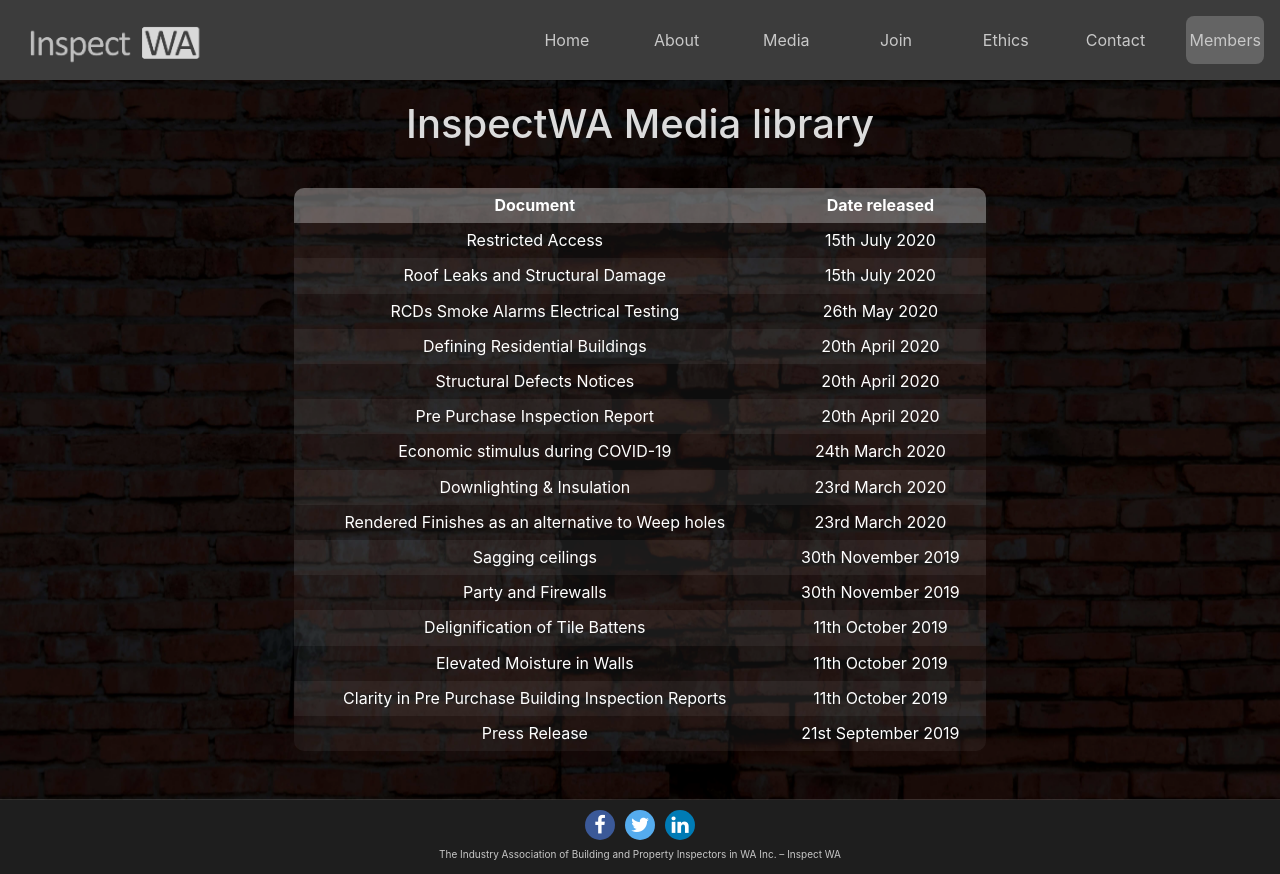
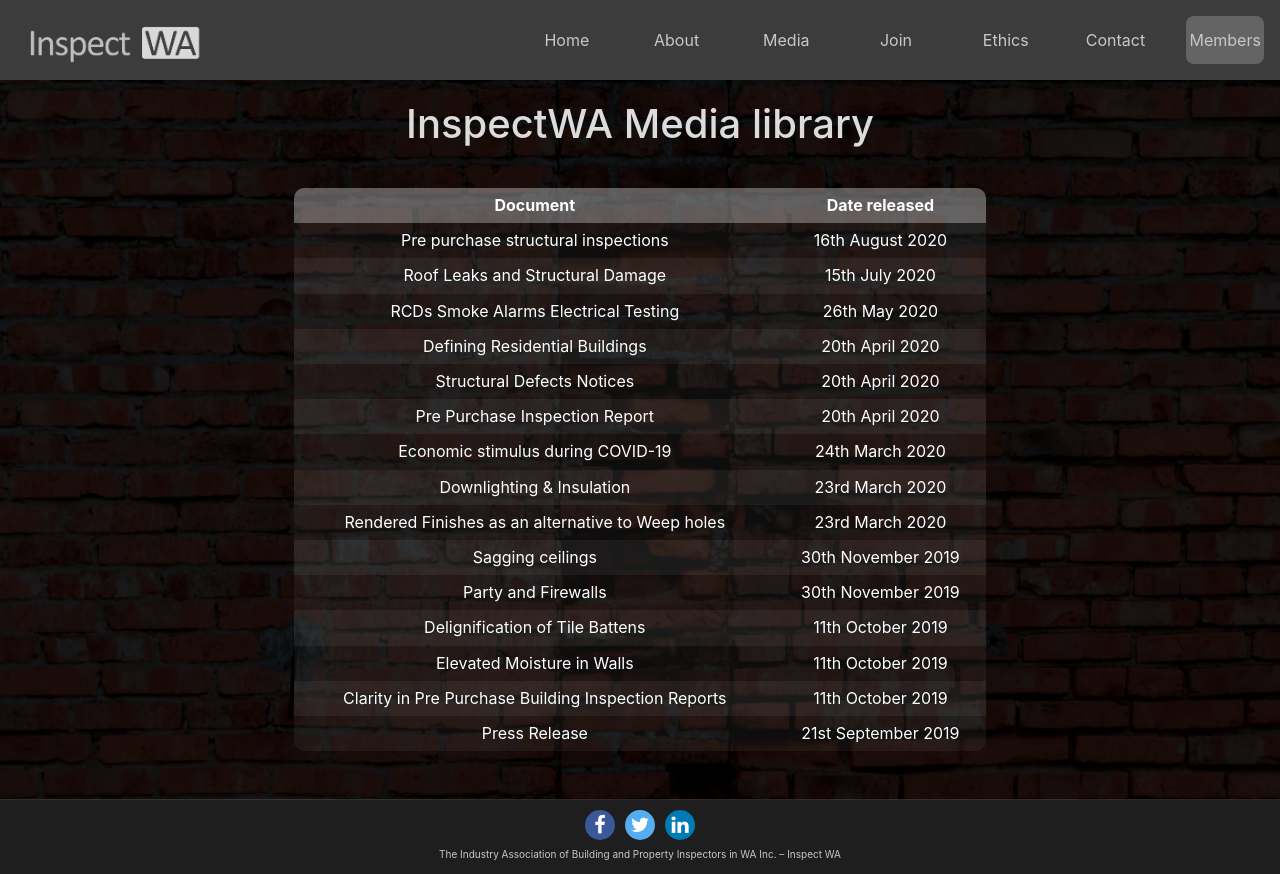
Before and after one commit to paulclark94/inspectWA1.2, a React (Create React App) app: page /media in a window 1280 px wide. Built offline with nearby package versions, Linux system fonts and the light colour scheme.

Commit message:
16 Aug 2020

```diff
--- a/src/components/pages/about.jsx
+++ b/src/components/pages/about.jsx
@@ -119,7 +119,7 @@ class About extends React.Component {
                                             </span>
                                             <br></br>
                                             <span style={{color:'rgb(200,200,200)', fontSize:'3vh'}}>
-                                                Andrew Booth
+                                                Elias Oostveen
                                             </span>
                                         </div>
                                     </div>
@@ -139,7 +139,7 @@ class About extends React.Component {
                                             </span>
                                             <br></br>
                                             <span style={{color:'rgb(200,200,200)', fontSize:'3vh'}}>
-                                                Ross Hall
+                                                Andrew Booth
                                             </span>
                                         </div>
                                     </div>
@@ -199,7 +199,7 @@ class About extends React.Component {
                                             </span>
                                             <br></br>
                                             <span style={{color:'rgb(200,200,200)', fontSize:'3vh'}}>
-                                                Elias Oostveen
+                                                Peter Huber
                                             </span>
                                         </div>
                                     </div>
@@ -390,7 +390,7 @@ class About extends React.Component {
                                             </span>
                                             <br></br>
                                             <span style={{color:'rgb(200,200,200)', fontSize:'1.5vw'}}>
-                                                Andrew Booth
+                                                Elias Oostveen
                                             </span>
                                         </div>
                                     </div>
@@ -411,7 +411,7 @@ class About extends React.Component {
                                             </span>
                                             <br></br>
                                             <span style={{color:'rgb(200,200,200)', fontSize:'1.5vw'}}>
-                                                Ross Hall
+                                                Andrew Booth
                                             </span>
                                         </div>
                                     </div>
@@ -474,7 +474,7 @@ class About extends React.Component {
                                             </span>
                                             <br></br>
                                             <span style={{color:'rgb(200,200,200)', fontSize:'1.5vw'}}>
-                                                Elias Oostveen
+                                                Peter Huber
                                             </span>
                                         </div>
                                     </div>
--- a/src/components/pages/media.jsx
+++ b/src/components/pages/media.jsx
@@ -38,6 +38,8 @@ import paper14 from '../../assets/files/public/14 RCDs Smoke Alarms Electrical T
 
 import paper17 from '../../assets/files/public/17 Roof Leaks and Structural Damage.pdf'
 import paper18 from '../../assets/files/public/18 InspectWA Position Paper.pdf'
+
+import paper19 from '../../assets/files/public/19 Pre purchase structural inspections.pdf'
 
 
 class Members extends React.Component {
@@ -179,6 +181,16 @@ class Members extends React.Component {
                                                 </tr>
                                             </thead>
                                             <tbody>
+                                                <tr>
+                                                    <td>
+                                                        <a rel="noopener noreferrer" target='_blank' href={paper18} style={{textDecoration:'none'}}>
+                                                            <span style={{textDecorationColor:'rgba(0,0,0,0)', color:'white'}}>
+                                                            Pre purchase structural inspections
+                                                            </span>
+                                                        </a>
+                                                    </td>
+                                                    <td>16th August 2020</td>
+                                                </tr>
                                                 <tr>
                                                     <td>
                                                         <a rel="noopener noreferrer" target='_blank' href={paper18} style={{textDecoration:'none'}}>
@@ -354,11 +366,11 @@ class Members extends React.Component {
                                                     <td>
                                                         <a rel="noopener noreferrer" target='_blank' href={paper18} style={{textDecoration:'none'}}>
                                                             <span style={{textDecorationColor:'rgba(0,0,0,0)', color:'white'}}>
-                                                                Restricted Access
+                                                            Pre purchase structural inspections
                                                             </span>
                                                         </a>
                                                     </td>
-                                                    <td>15th July 2020</td>
+                                                    <td>16th August 2020</td>
                                                 </tr>
                                                 <tr>
                                                     <td>
--- a/src/components/pages/members.jsx
+++ b/src/components/pages/members.jsx
@@ -39,6 +39,8 @@ import paper16 from '../../assets/files/private/16 Wet Area Waterproofing CPD Pr
 
 import paper17 from '../../assets/files/public/17 Roof Leaks and Structural Damage.pdf'
 import paper18 from '../../assets/files/public/18 InspectWA Position Paper.pdf'
+
+import paper19 from '../../assets/files/public/19 Pre purchase structural inspections.pdf'
 
 
 class Members extends React.Component {
@@ -500,6 +502,17 @@ class Members extends React.Component {
                                                             <td>
                                                                 <a rel="noopener noreferrer" target='_blank' href={paper18} style={{textDecoration:'none'}}>
                                                                     <span style={{textDecorationColor:'rgba(0,0,0,0)', color:'white'}}>
+                                                                        Pre purchase structural inspections
+                                                                    </span>
+                                                                </a>
+                                                            </td>
+                                                            <td>16th August 2020</td>
+                                                            <td>Final</td>
+                                                        </tr>
+                                                        <tr>
+                                                            <td>
+                                                                <a rel="noopener noreferrer" target='_blank' href={paper18} style={{textDecoration:'none'}}>
+                                                                    <span style={{textDecorationColor:'rgba(0,0,0,0)', color:'white'}}>
                                                                         Restricted Access
                                                                     </span>
                                                                 </a>
```
Also changed, not shown: 2 other files (tests, documents, lock files or other folders).
